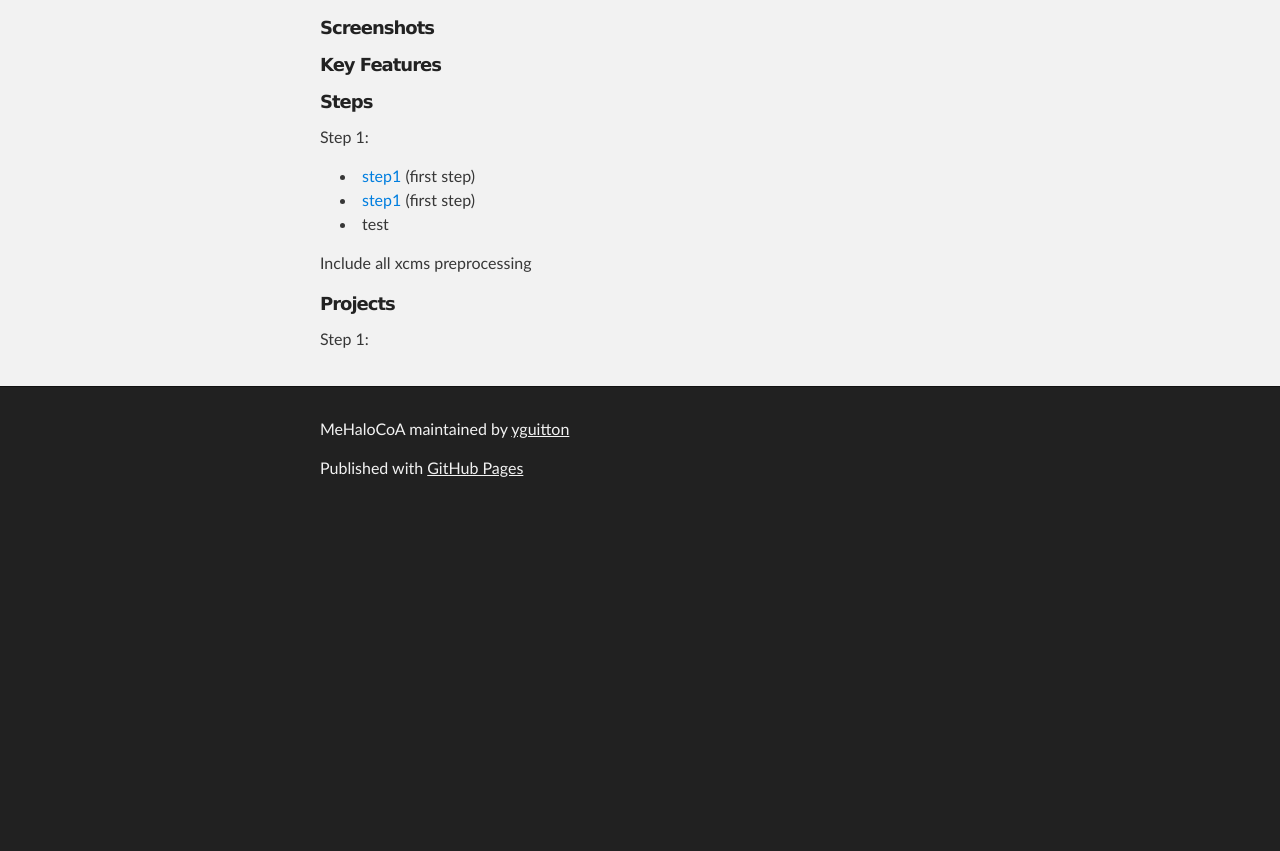
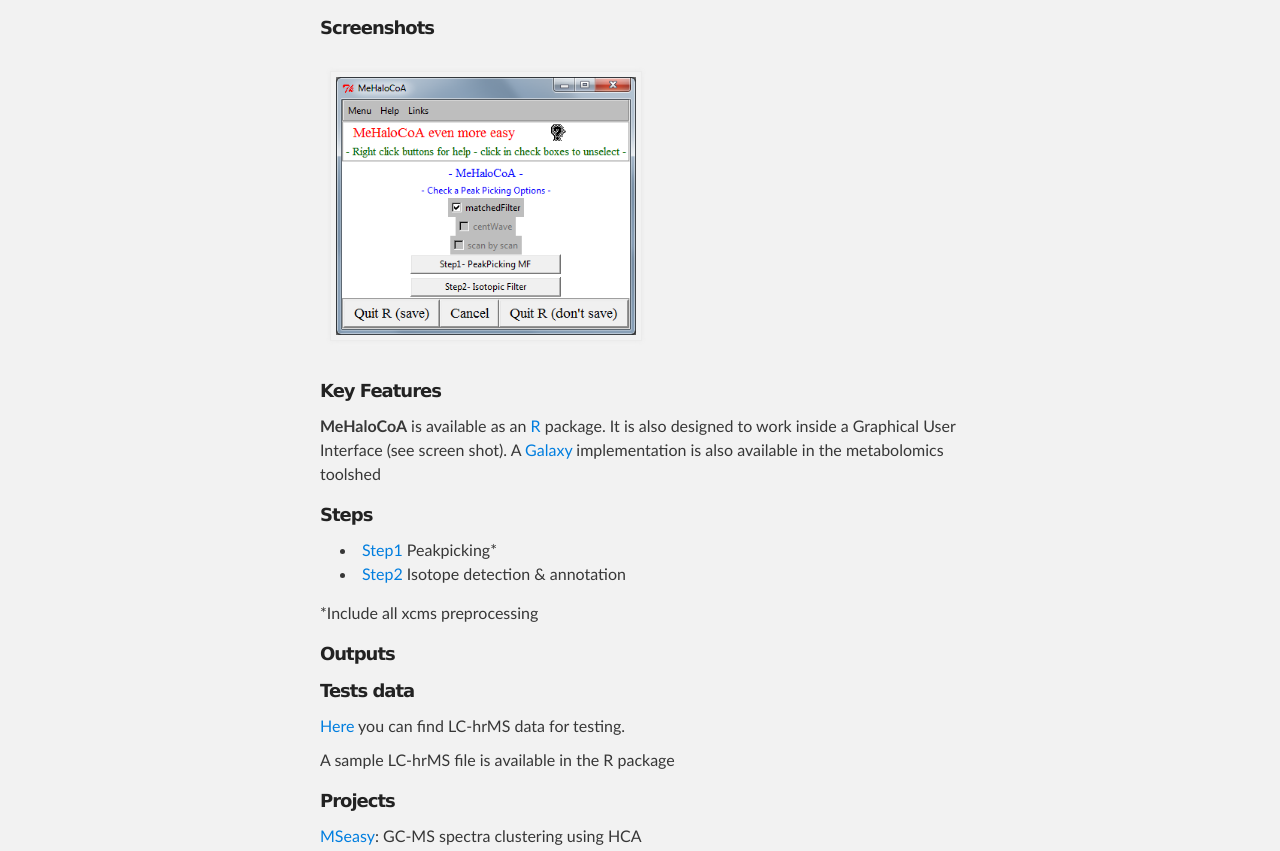
Before and after one commit to yguitton/yguitton.github.io, a plain HTML site: page MeHaloCoA/index.html in a window 1280 px wide. Shown: the part 1000-1851 px from the top of the page. Before the commit the page ends 1515 px from the top, so only its background shows below. Drawn offline with Linux system fonts and the light colour scheme.

Commit message:
index improved
image added and href corrected

```diff
--- a/MeHaloCoA/index.html
+++ b/MeHaloCoA/index.html
@@ -98,7 +98,7 @@ mass of an element and the mass of its A+1 or its A+2 isotopic cluster."><em>mas
 <p>MeHaloCoA was created by members of the <a href="http://www.sciences.univ-nantes.fr/ThalassOMICS/">ThalassOMICS core facility</a> at the <a href="http://www.univ-nantes.fr/">University of Nantes</a>. The project is funded by <a href="http://www.paysdelaloire.fr/">Région Pays de la Loire</a></p>
 
 <div style="height:100px;">
-	<div style="width: 100px; float: left; padding: 10px;"><a href="http://www.univ-nantes.fr/" target="_blank"><img src="images/Université_de_Nantes_(logo).svg" width="100"></a></div>
+	<div style="width: 100px; float: left; padding: 10px;"><a href="http://www.mms.univ-nantes.fr/" target="_blank"><img src="images/Université_de_Nantes_(logo).svg" width="100"></a></div>
 	<div style="width: 140px; float: left; padding: 10px;"><a href="http://www.sciences.univ-nantes.fr/ThalassOMICS/" target="_blank"><img src="images/thalassomics anim 2.gif" width="140"></a></div>
 	<div style="width: 140px; float: left; padding: 10px;"><a href="http://www.paysdelaloire.fr"><img src="images/pdl-logo.jpg" target="_blank" width="140"></a></div>
 	<div style="width: 120px; float: left; padding: 10px;"><img src="images/chimimar-logo.png" width="100"></div>
@@ -107,25 +107,29 @@ mass of an element and the mass of its A+1 or its A+2 isotopic cluster."><em>mas
 
 
 <h5>Screenshots</h5>
-
+<div style="width: 300px; float: center; padding: 10px;"><img src="images/R_Gui_Mehalocoa.png"" width="300"></div>
 
 <h5>Key Features</h5>
-
+<p><strong>MeHaloCoA</strong> is available as an <a href="http://cran.r-project.org/" target="_blank">R</a> package. It is also designed to work inside a Graphical User Interface (see screen shot).
+A <a href="http://galaxyproject.org/" target="_blank"> Galaxy </a> implementation is also available in the metabolomics toolshed</p>
 <h5>Steps</h5>
 
-<p>Step 1:</p>
+<!--<p>Step 1:</p>-->
 
 <ul>
 <li>
-<a href="http://sbml.org/">step1</a> (first step)</li>
+<a href="">Step1</a> Peakpicking*</li>
 <li>
-<a href="http://sbml.org/">step1</a> (first step)</li>
-<li>test</li>
-</ul><p>Include all xcms preprocessing</p>
+<a href="">Step2</a> Isotope detection & annotation</li>
 
+</ul><p>*Include all xcms preprocessing</p>
+<h5>Outputs</h5>
+<h5>Tests data</h5>
+<a href="">Here</a> you can find LC-hrMS data for testing.
+<p>A sample LC-hrMS file is available in the R package</p>
 <h5>Projects</h5>
 
-<p>Step 1:</p>
+<p><a href="http://cran.r-project.org/web/packages/MSeasy/index.html" target="_blank">MSeasy</a>: GC-MS spectra clustering using HCA</p>
 </section>
     </div>
 
```
Also changed, not shown: MeHaloCoA/images/R_Gui_Mehalocoa.png (added).
